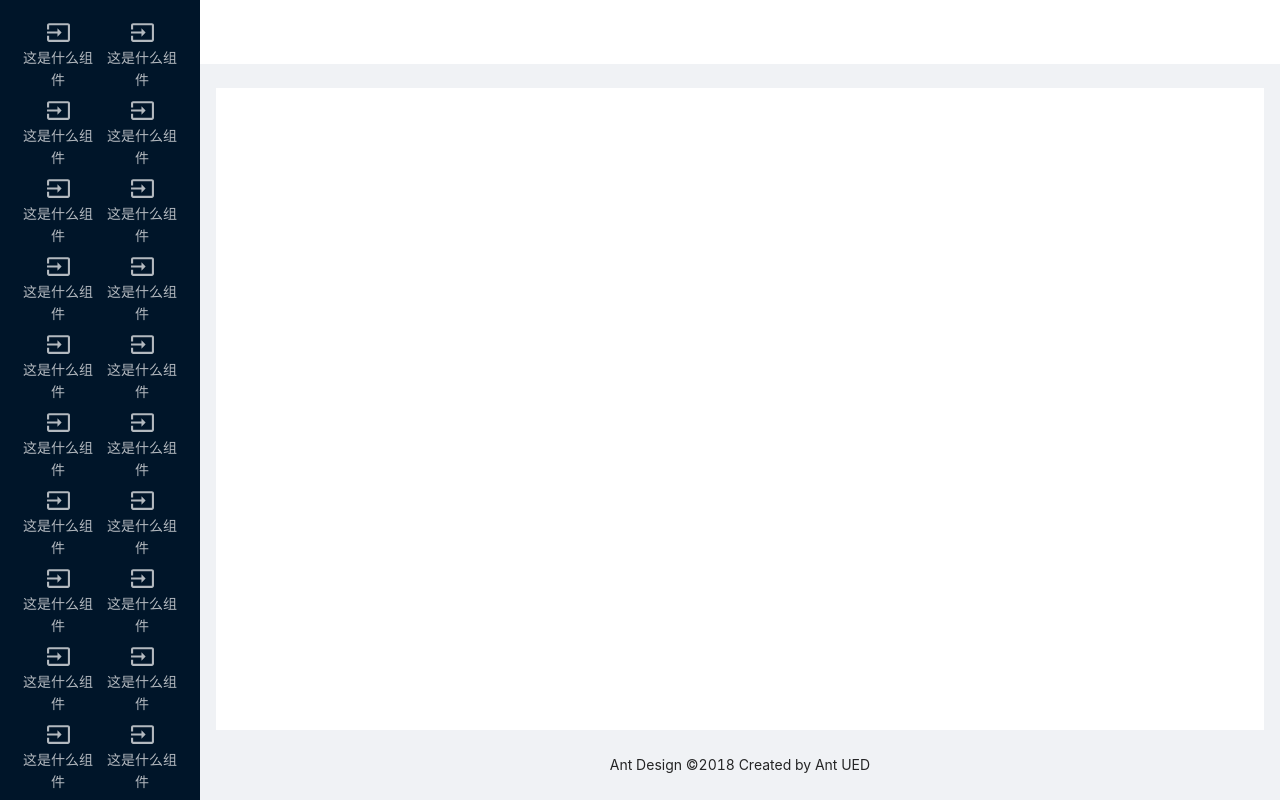
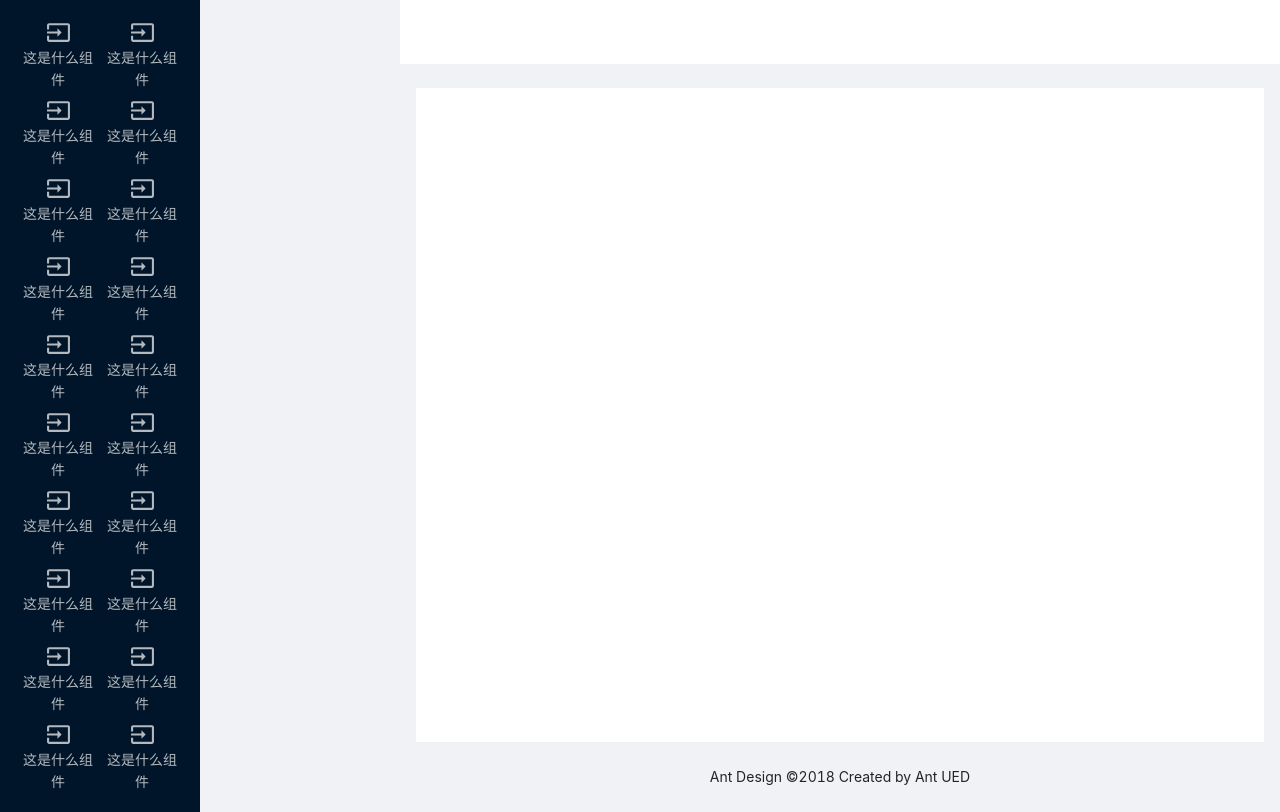
Before and after one commit to largezhou/blocks-fe, a Vue app: page / in a window 1280 px wide. Built offline with nearby package versions, Linux system fonts and the light colour scheme.

Commit message:
组件命名

```diff
--- a/src/App.vue
+++ b/src/App.vue
@@ -1,7 +1,7 @@
 <script setup lang="ts">
-import PageEditor from '@/components/page-editor/index.vue'
+import BPageEditor from '@/components/page-editor/BPageEditor.vue'
 </script>
 
 <template>
-  <PageEditor/>
+  <BPageEditor/>
 </template>
--- a/src/components/layout/index.vue
+++ b/src/components/layout/BLayout.vue
@@ -6,19 +6,18 @@ import {
   LayoutContent,
   LayoutFooter,
 } from 'ant-design-vue'
-
 </script>
 
 <template>
-  <Layout class="layout">
-    <LayoutSider class="layout-sider">
+  <Layout class="b-layout">
+    <LayoutSider class="b-layout-sider">
       <slot name="sider"/>
     </LayoutSider>
     <Layout :style="{ marginLeft: '200px' }">
-      <LayoutHeader class="layout-header">
+      <LayoutHeader class="b-layout-header">
         <slot name="header"/>
       </LayoutHeader>
-      <LayoutContent class="layout-content">
+      <LayoutContent class="b-layout-content">
         <div>
           <slot name="content"/>
         </div>
@@ -32,9 +31,9 @@ import {
   </Layout>
 </template>
 
-<style lang="less" scoped>
-.layout {
-  min-height: 100%;
+<style lang="less">
+.b-layout {
+  min-height: 100% !important;
 
   .layout-sider {
     overflow: auto;
@@ -44,12 +43,12 @@ import {
     color: white;
   }
 
-  .layout-header {
+  .b-layout-header {
     background: #fff;
     padding: 0;
   }
 
-  .layout-content {
+  .b-layout-content {
     margin: 24px 16px 0;
     overflow: initial;
 
--- a/src/components/page-editor/index.vue
+++ b/src/components/page-editor/BPageEditor.vue
@@ -1,35 +1,34 @@
 <script setup lang="ts">
-import Layout from '@/components/layout/index.vue'
-import SvgIcon from '@/components/svg-icon/index.vue'
-
+import BLayout from '@/components/layout/BLayout.vue'
+import BSvgIcon from '@/components/svg-icon/BSvgIcon.vue'
 </script>
 
 <template>
-  <Layout>
+  <BLayout>
     <template #sider>
-      <div class="components">
+      <div class="b-components">
         <div
           v-for="j in 20"
           :key="j"
-          class="component-item"
+          class="b-component-item"
         >
-          <SvgIcon name="component-input"/>
-          <span class="component-name">这是什么组件</span>
+          <BSvgIcon name="component-input"/>
+          <span class="b-component-name">这是什么组件</span>
         </div>
       </div>
     </template>
     <template #content/>
-  </Layout>
+  </BLayout>
 </template>
 
 <style lang="less">
-.components {
+.b-components {
   padding: 16px;
   display: flex;
   flex-wrap: wrap;
   justify-content: space-around;
 
-  .component-item {
+  .b-component-item {
     display: inline-block;
     width: 70px;
     height: 70px;
@@ -45,7 +44,7 @@ import SvgIcon from '@/components/svg-icon/index.vue'
       font-size: 25px;
     }
 
-    .component-name {
+    .b-component-name {
       display: block;
     }
   }
--- a/src/components/svg-icon/index.vue
+++ b/src/components/svg-icon/BSvgIcon.vue
@@ -9,16 +9,16 @@ const symbolId = computed(() => `#icon-${props.name}`)
 </script>
 
 <template>
-  <svg aria-hidden="true" class="svg-icon">
+  <svg aria-hidden="true" class="b-svg-icon">
     <use :href="symbolId"/>
   </svg>
 </template>
 
-<style lang="less" scoped>
-.svg-icon {
+<style lang="less">
+.b-svg-icon {
   width: 1em;
   height: 1em;
-  vertical-align: -.15em;
+  vertical-align: -0.15em;
   fill: currentColor;
   overflow: hidden;
 }
```
